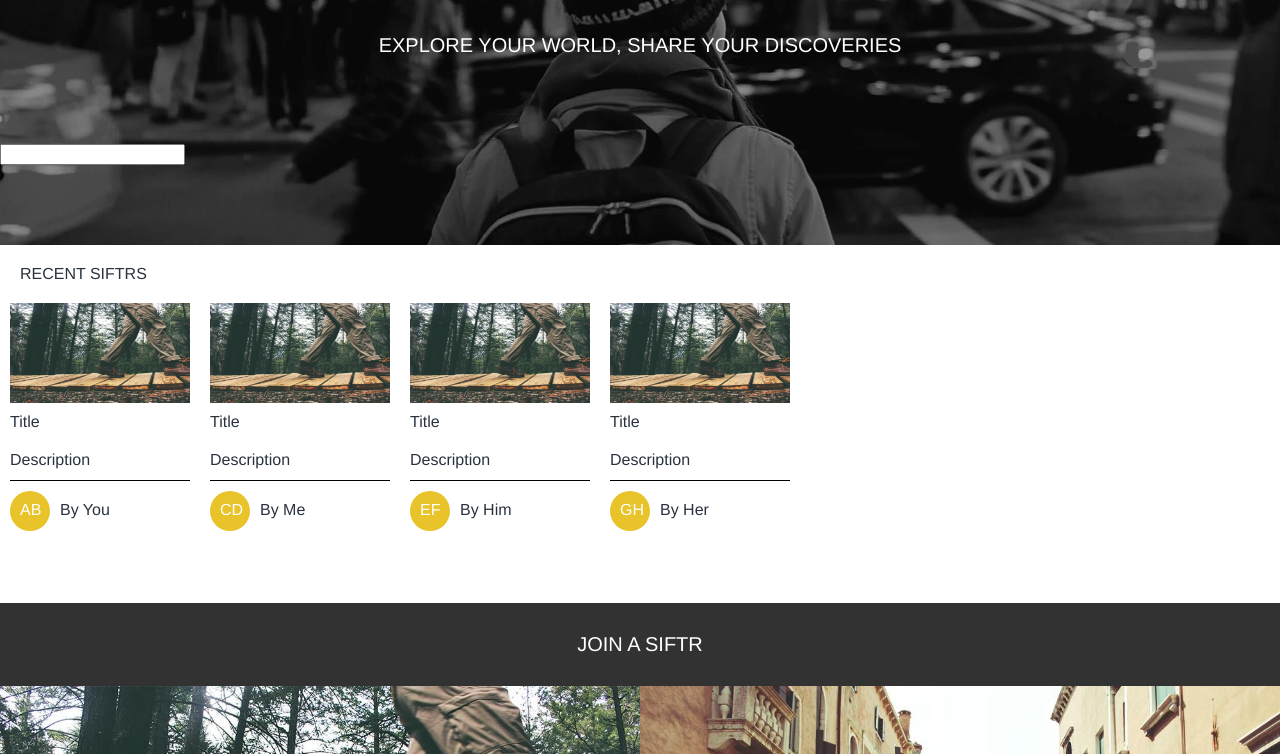
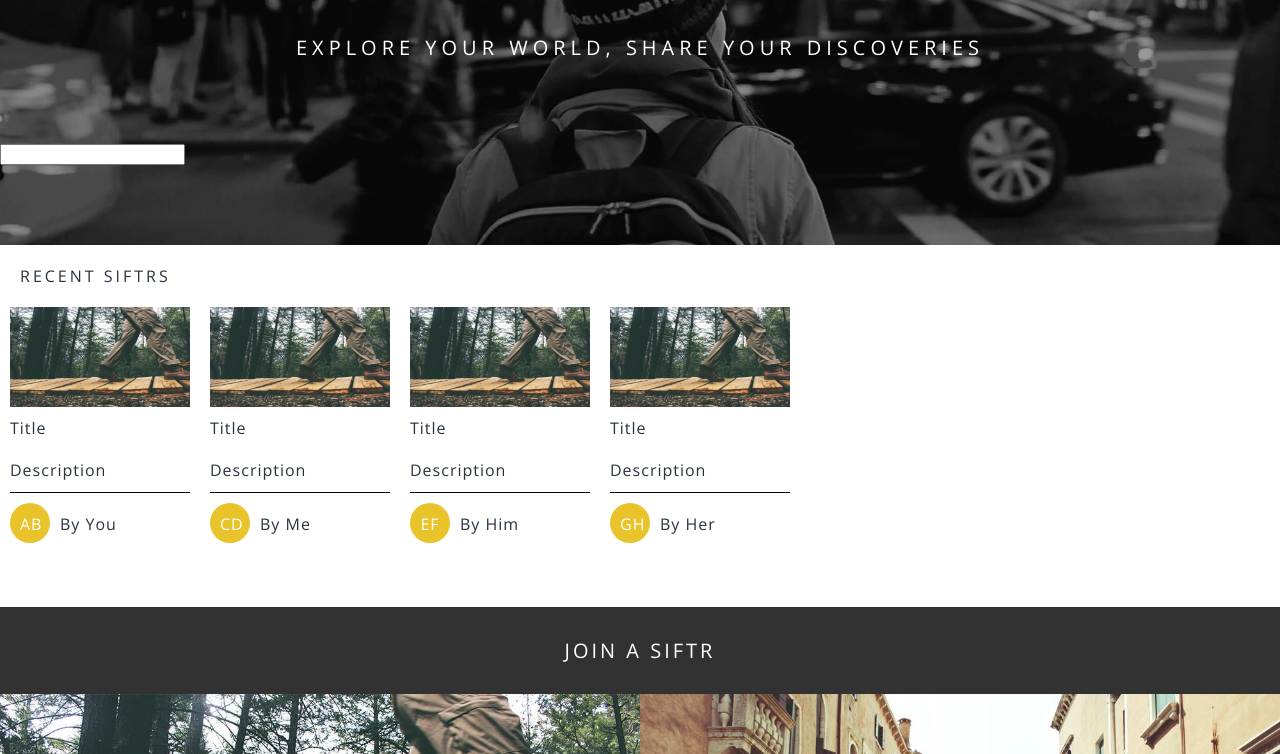
Before and after one commit to fielddaylab/siftr_home, a plain HTML site: page index_2.html in a window 1280 px wide. Shown: the part 346-1100 px from the top of the page. Drawn offline with nearby package versions, Linux system fonts and the light colour scheme.

Commit message:
font + spacing

```diff
--- a/index_2.html
+++ b/index_2.html
@@ -1,11 +1,13 @@
 <html>
 <head>
+<link href='https://fonts.googleapis.com/css?family=Open+Sans' rel='stylesheet' type='text/css'>
 <style>
-div,span,body
+div,span,body,img
 {
+  font-family:'Open Sans', sans-serif, Helvetica;
+  letter-spacing:1px;
   margin:0px;
   padding:0px;
-  font-family:Helvetica;
   font-weight:lighter;
   color:#29333F;
 }
@@ -109,6 +111,7 @@ div,span,body
 }
 .slide_label
 {
+  letter-spacing:3px;
   font-size:20px;
   padding-top:25%;
   color:#FFFFFF;
@@ -184,14 +187,14 @@ div,span,body
 <div class="spacer" style="height:20px;"></div>
 <div style="width:600px; height:200px; margin:0px auto; color:#FF0000;"><img src="assets/logos/siftr-main-logo.png" style="width:100%; height:100%;"></img></div>
 <div class="spacer" style="height:50px;"></div>
-<div style="width:600px; height:30px; margin:0px auto; text-align:center; font-size:20px; font-weight:light; color:#FFFFFF;">EXPLORE YOUR WORLD, SHARE YOUR DISCOVERIES</div>
+<div style="width:100%; height:30px; margin:0px auto; text-align:center; font-size:20px; letter-spacing:5px; font-weight:light; color:#FFFFFF;">EXPLORE YOUR WORLD, SHARE YOUR DISCOVERIES</div>
 <div class="spacer" style="height:80px;"></div>
 <div><input type="text"></input></div>
 <div class="spacer" style="height:80px;"></div>
 </div>
 
 <div id="recent_siftrs" class="section white_bg">
-<div style="padding:20px;">
+<div style="letter-spacing:3px; padding:20px;">
 RECENT SIFTRS
 </div>
 <div id="recent_siftrs_list" class="siftr_list" style="height:300px;">
@@ -252,7 +255,7 @@ RECENT SIFTRS
 </div>
 
 <div id="what_people_make" class="section dark_bg" style="height:300px;">
-<div style="padding:30px; text-align:center; font-size:20px; color:#FFFFFF;">
+<div style="letter-spacing:3px; padding:30px; text-align:center; font-size:20px; color:#FFFFFF;">
 JOIN A SIFTR
 </div>
 <div id="what_people_make_slideshow">
@@ -293,7 +296,7 @@ JOIN A SIFTR
 </div>
 
 <div id="popular_siftrs" class="section white_bg">
-<div style="padding:20px;">
+<div style="letter-spacing:3px; padding:20px;">
 POPULAR SIFTRS
 </div>
 <div id="popular_siftrs_list" class="siftr_list" style="height:300px;">
```
Also changed, not shown: index.html (+7 -4 lines).
